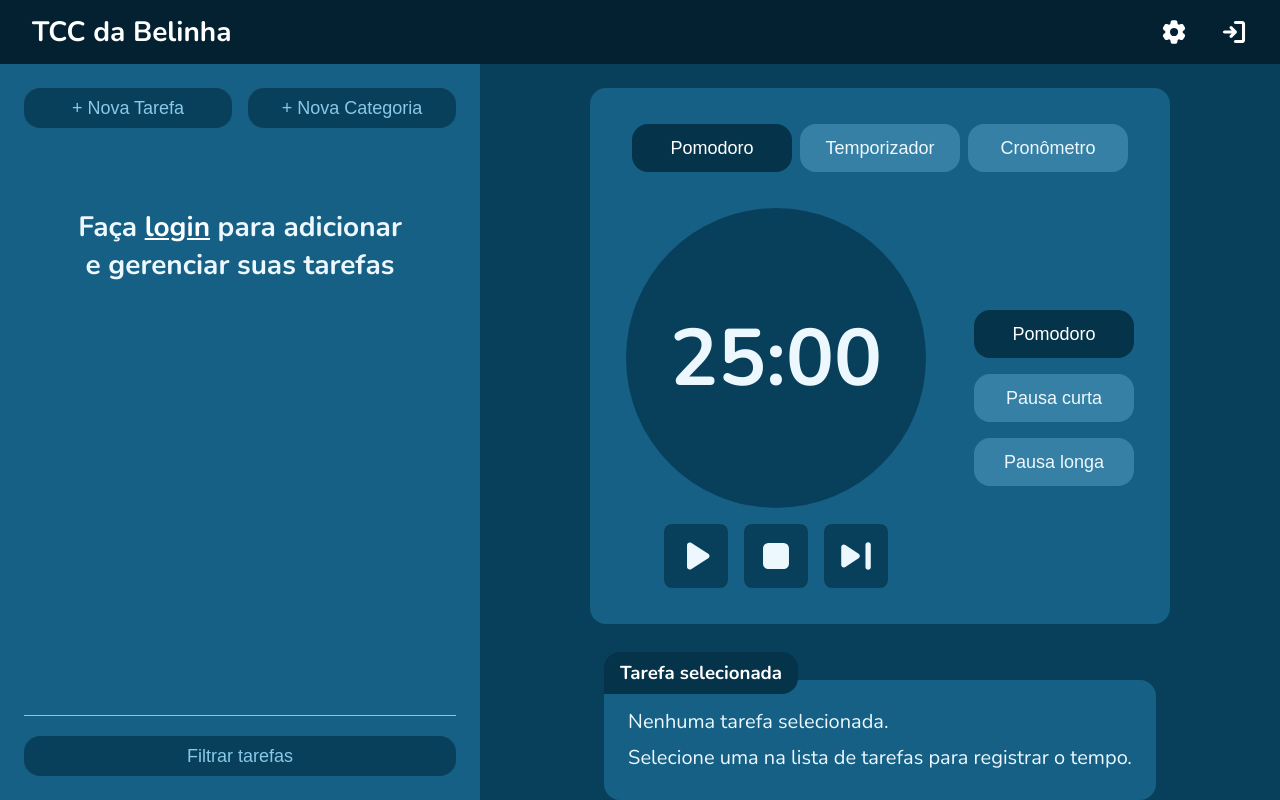
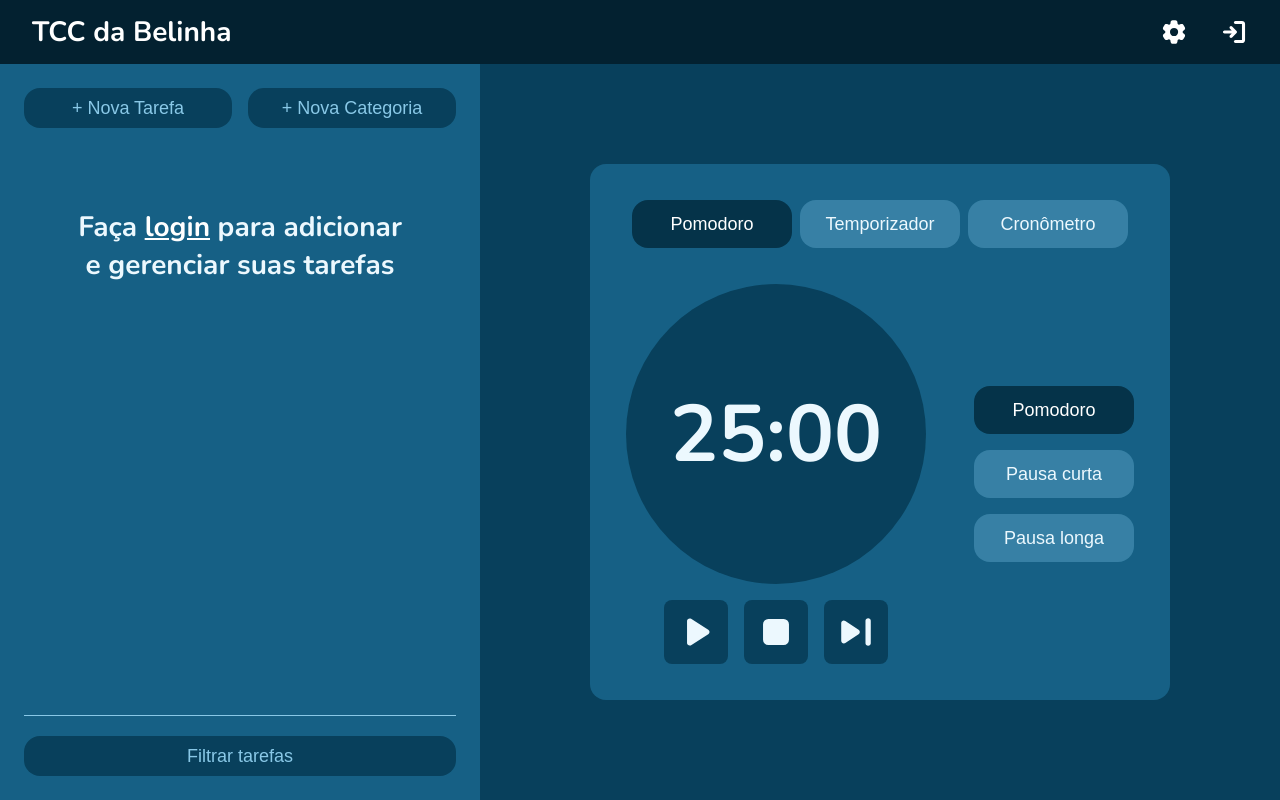
Before and after one commit to isapirola/tcc-frontend, a React (Vite) app: page / in a window 1280 px wide. Built offline with nearby package versions, Linux system fonts and the light colour scheme; no server answers.

Commit message:
task selected only when logged

```diff
--- a/src/pages/Home/Home.tsx
+++ b/src/pages/Home/Home.tsx
@@ -199,6 +199,7 @@ const Home: React.FC = () => {
             <Timer handleTimerStop={handleTimerStop} />
           </div>
 
+          {isLogged && (
             <div className={`${styles.taskSelectedContainer} ${selectedTask && styles.grid}`}>
               <div className={styles.taskSelectedHeader}>
                 <h3>Tarefa selecionada</h3>
@@ -226,6 +227,7 @@ const Home: React.FC = () => {
                 </p>
               )}
             </div>
+          )}
         </div>
       </div>
       <ModalTask
```
Lines whose indentation alone changed are shown as unchanged.
